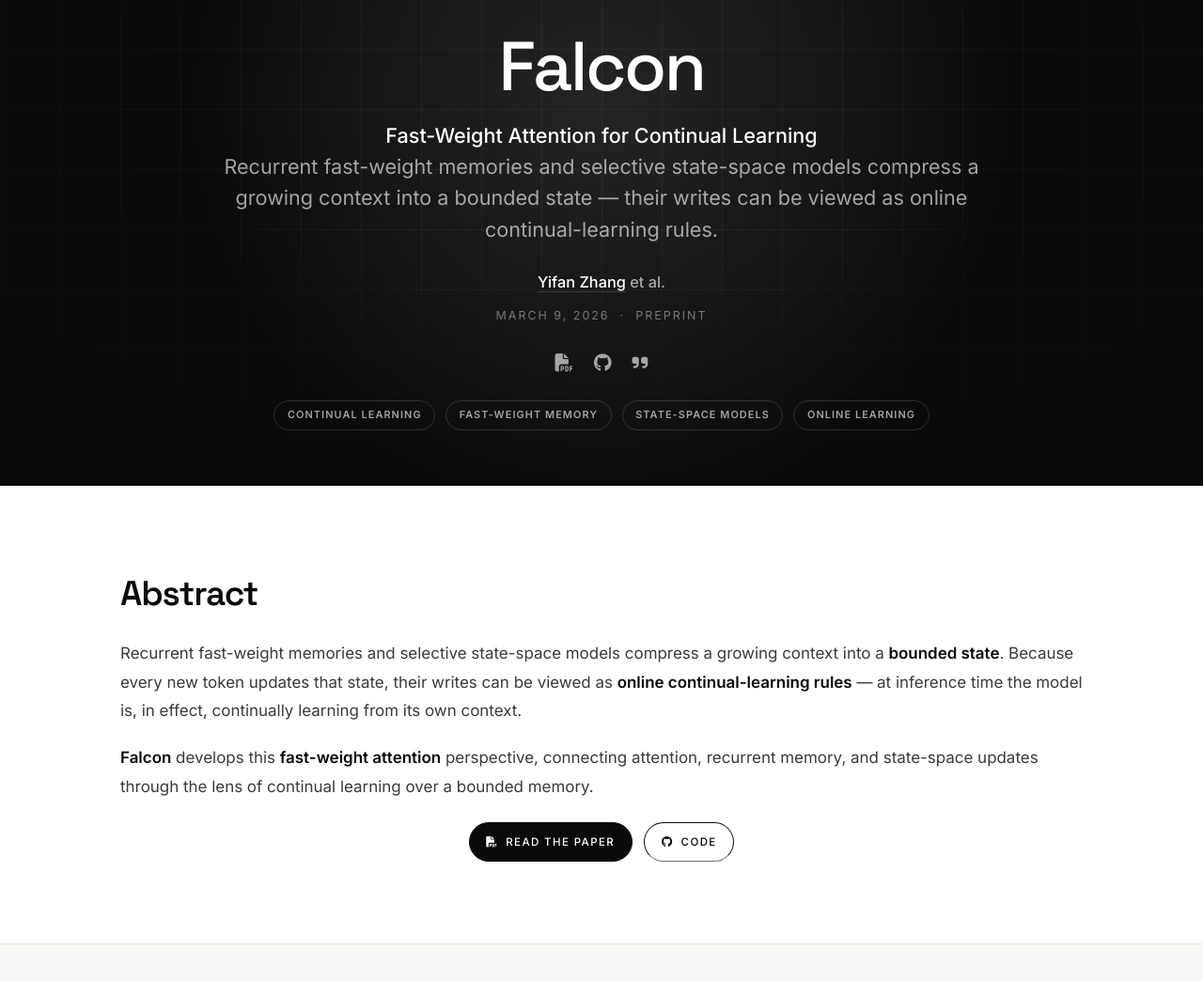
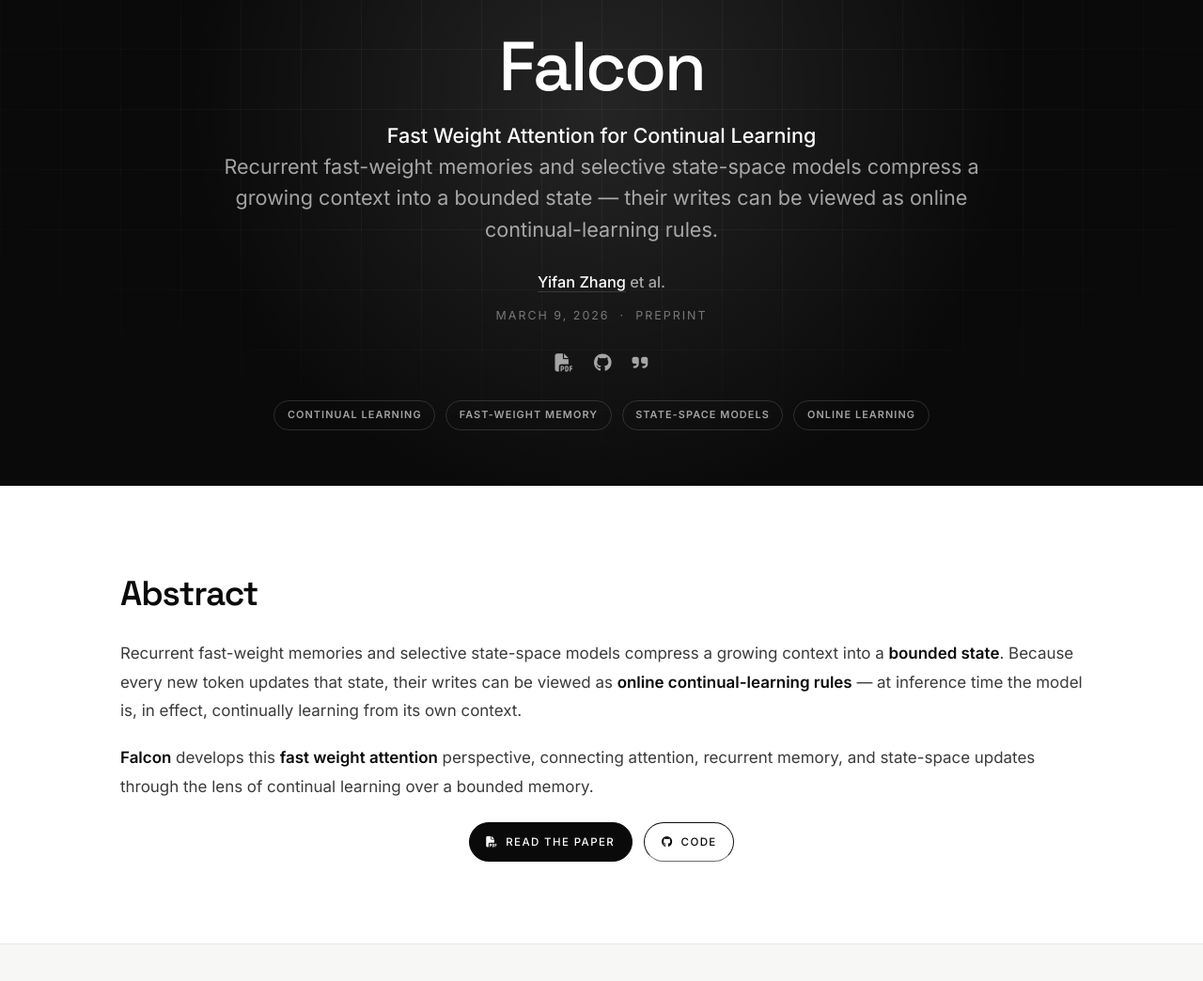
Before and after one commit to yifanzhang-pro/fast-weight-attention, a plain HTML site: page index.html in a window 1280 px wide. Shown: the part 140-1184 px from the top of the page at 94% size. Drawn offline with nearby package versions, Linux system fonts and the light colour scheme.

Commit message:
Update index.html

```diff
--- a/index.html
+++ b/index.html
@@ -3,13 +3,13 @@
 <head>
   <meta charset="utf-8">
   <meta name="viewport" content="width=device-width, initial-scale=1">
-  <title>Falcon: Fast-Weight Attention for Continual Learning</title>
-  <meta name="description" content="Falcon (Fast-Weight Attention): recurrent fast-weight memories and selective state-space models compress a growing context into a bounded state, so their writes can be viewed as online continual-learning rules.">
+  <title>Falcon: Fast Weight Attention for Continual Learning</title>
+  <meta name="description" content="Falcon (Fast Weight Attention): recurrent fast-weight memories and selective state-space models compress a growing context into a bounded state, so their writes can be viewed as online continual-learning rules.">
   <meta name="citation_author" content="Yifan Zhang">
-  <meta name="citation_title" content="Fast-Weight Attention for Continual Learning">
+  <meta name="citation_title" content="Fast Weight Attention for Continual Learning">
   <meta name="citation_publication_date" content="2026/03/09">
   <meta name="citation_pdf_url" content="fast-weight-attention.pdf">
-  <meta property="og:title" content="Falcon: Fast-Weight Attention for Continual Learning"/>
+  <meta property="og:title" content="Falcon: Fast Weight Attention for Continual Learning"/>
   <meta property="og:description" content="Recurrent fast-weight memories and selective state-space models compress a growing context into a bounded state; their writes can be viewed as online continual-learning rules."/>
   <meta property="og:type" content="website"/>
   <meta property="og:url" content="https://yifanzhang-pro.github.io/fast-weight-attention/"/>
@@ -196,7 +196,7 @@
   <header class="hero is-medium">
     <div class="hero-body"><div class="container has-text-centered">
       <h1 class="title">Falcon</h1>
-      <h2 class="subtitle is-hero-subtitle"><span class="highlight">Fast-Weight Attention for Continual Learning</span><br>Recurrent fast-weight memories and selective state-space models compress a growing context into a bounded state &mdash; their writes can be viewed as online continual-learning rules.</h2>
+      <h2 class="subtitle is-hero-subtitle"><span class="highlight">Fast Weight Attention for Continual Learning</span><br>Recurrent fast-weight memories and selective state-space models compress a growing context into a bounded state &mdash; their writes can be viewed as online continual-learning rules.</h2>
       <div class="authors-list"><a href="https://yifzhang.com" target="_blank" rel="noopener">Yifan Zhang</a> et al.</div>
       <div class="affiliations">March 9, 2026 &nbsp;&middot;&nbsp; Preprint</div>
       <div class="project-links">
@@ -216,12 +216,12 @@
     <section id="abstract" class="section content-section"><div class="container">
       <h2 class="section-title">Abstract</h2>
       <div class="content"><p>Recurrent fast-weight memories and selective state-space models compress a growing context into a <strong>bounded state</strong>. Because every new token updates that state, their writes can be viewed as <strong>online continual-learning rules</strong> &mdash; at inference time the model is, in effect, continually learning from its own context.</p>
-   <p><strong>Falcon</strong> develops this <strong>fast-weight attention</strong> perspective, connecting attention, recurrent memory, and state-space updates through the lens of continual learning over a bounded memory.</p>
+   <p><strong>Falcon</strong> develops this <strong>fast weight attention</strong> perspective, connecting attention, recurrent memory, and state-space updates through the lens of continual learning over a bounded memory.</p>
    <p class="has-text-centered"><a class="button is-primary" href="fast-weight-attention.pdf" target="_blank" rel="noopener"><span class="icon"><i class="fas fa-file-pdf"></i></span><span>Read the Paper</span></a> <a class="button" href="https://github.com/yifanzhang-pro/fast-weight-attention" target="_blank" rel="noopener"><span class="icon"><i class="fab fa-github"></i></span><span>Code</span></a></p></div>
     </div></section>
     <section id="overview" class="section content-section"><div class="container">
       <h2 class="section-title">Overview</h2>
-      <div class="content"><figure><img src="Falcon.png" alt="Falcon: fast-weight attention as an online continual-learning rule."><figcaption><strong>Figure:</strong> Falcon &mdash; viewing fast-weight and state-space writes as online continual-learning updates to a bounded memory.</figcaption></figure></div>
+      <div class="content"><figure><img src="Falcon.png" alt="Falcon: fast weight attention as an online continual-learning rule."><figcaption><strong>Figure:</strong> Falcon &mdash; viewing fast-weight and state-space writes as online continual-learning updates to a bounded memory.</figcaption></figure></div>
     </div></section>
     <section id="citation" class="section content-section"><div class="container">
       <h2 class="section-title">Citation</h2>
```
